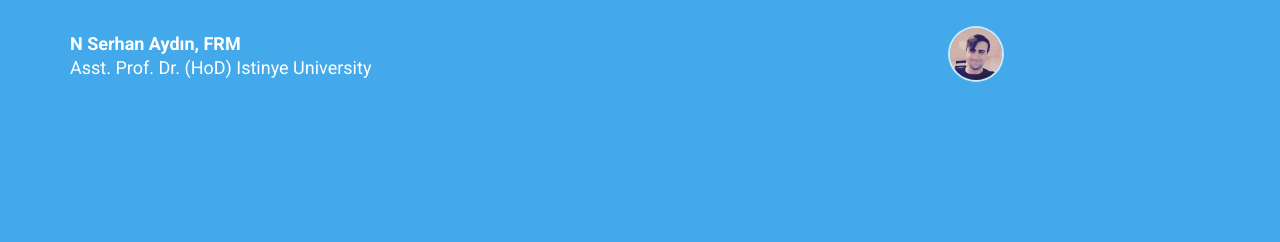
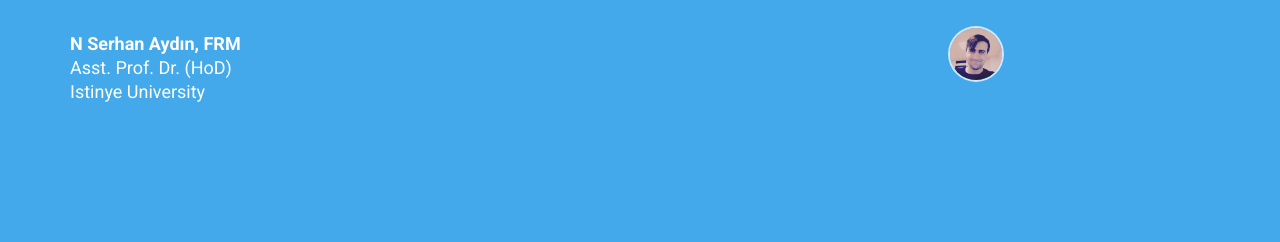
Before and after one commit to nsydn/nsydn.github.io, a Jekyll site: the page built from index.html, in a window 1280 px wide. Shown: the top 242 px of the page. Built offline with Jekyll 4.4.1, drawn with Linux system fonts in a browser that asks for light colours; nearby versions of some CDN libraries.

Commit message:
Update albertine.html

```diff
--- a/_layouts/albertine.html
+++ b/_layouts/albertine.html
@@ -57,7 +57,7 @@ It is threatened by habitat loss.
             {{ site.data.personal.name }}
           </h1>
           <h2>
-            {{ site.data.personal.label }}
+            {{ site.data.personal.label }}<br>
             {{ site.data.personal.institution }}
           </h2>
         </div>
```
